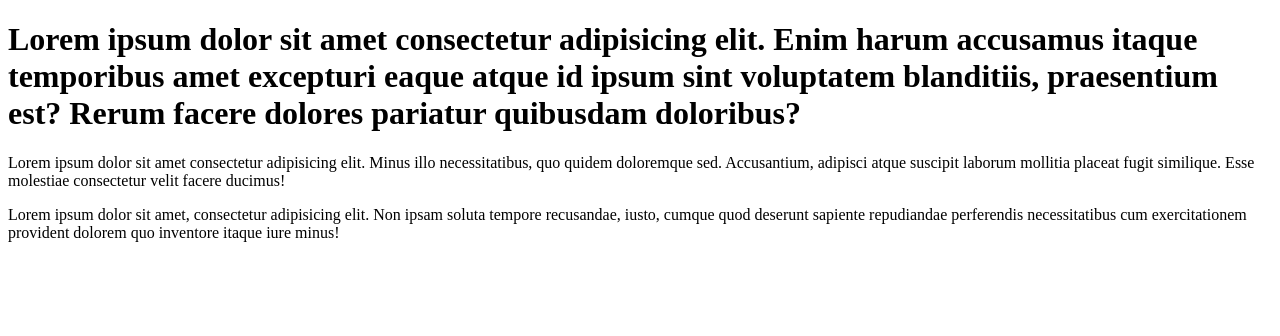
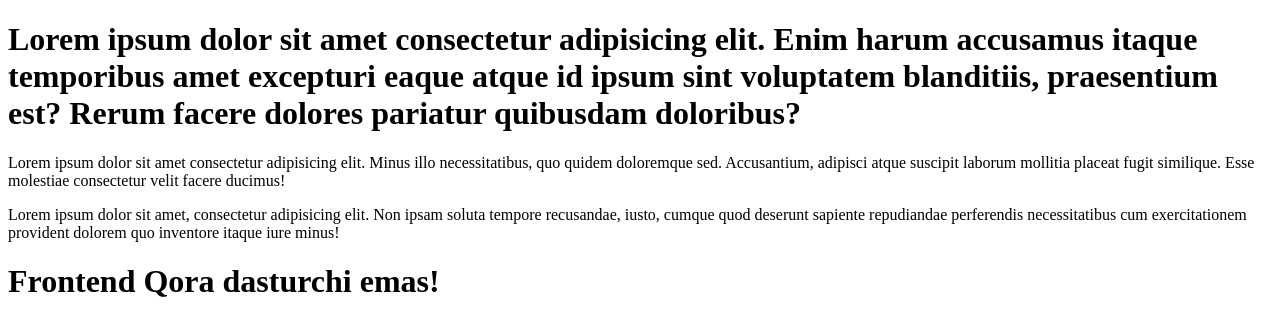
Before and after one commit to fayyoza200715/Lorem, a plain HTML site: page index.html in a window 1280 px wide. Drawn offline with Linux system fonts and the light colour scheme.

Commit message:
men o'zgartirdim

```diff
--- a/index.html
+++ b/index.html
@@ -9,5 +9,6 @@
     <h1>Lorem ipsum dolor sit amet consectetur adipisicing elit. Enim harum accusamus itaque temporibus amet excepturi eaque atque id ipsum sint voluptatem blanditiis, praesentium est? Rerum facere dolores pariatur quibusdam doloribus?</h1>
     <p>Lorem ipsum dolor sit amet consectetur adipisicing elit. Minus illo necessitatibus, quo quidem doloremque sed. Accusantium, adipisci atque suscipit laborum mollitia placeat fugit similique. Esse molestiae consectetur velit facere ducimus!</p>
     <p>Lorem ipsum dolor sit amet, consectetur adipisicing elit. Non ipsam soluta tempore recusandae, iusto, cumque quod deserunt sapiente repudiandae perferendis necessitatibus cum exercitationem provident dolorem quo inventore itaque iure minus!</p>
+    <h1>Frontend Qora dasturchi emas!</h1>
 </body>
 </html>
```
